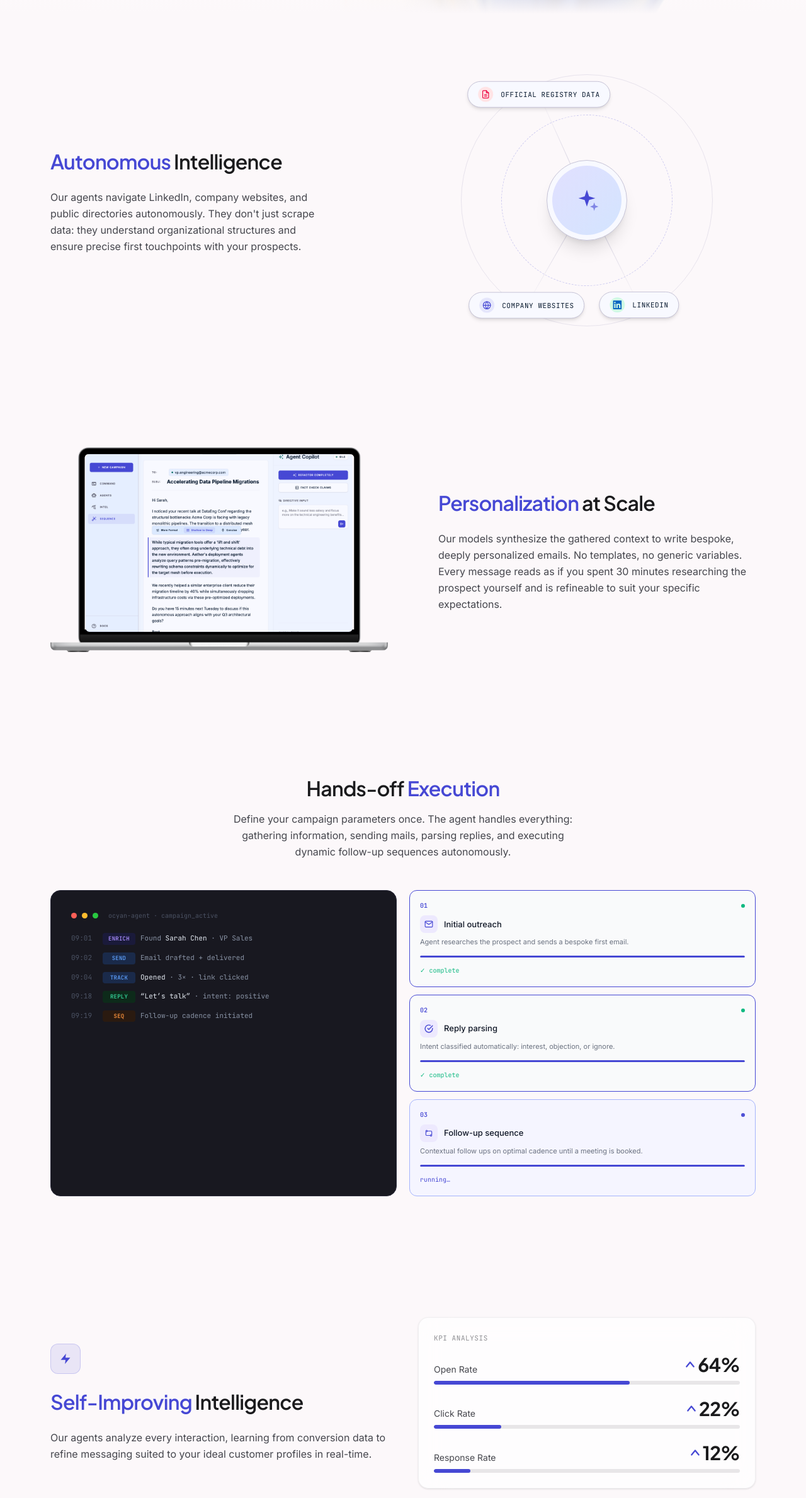
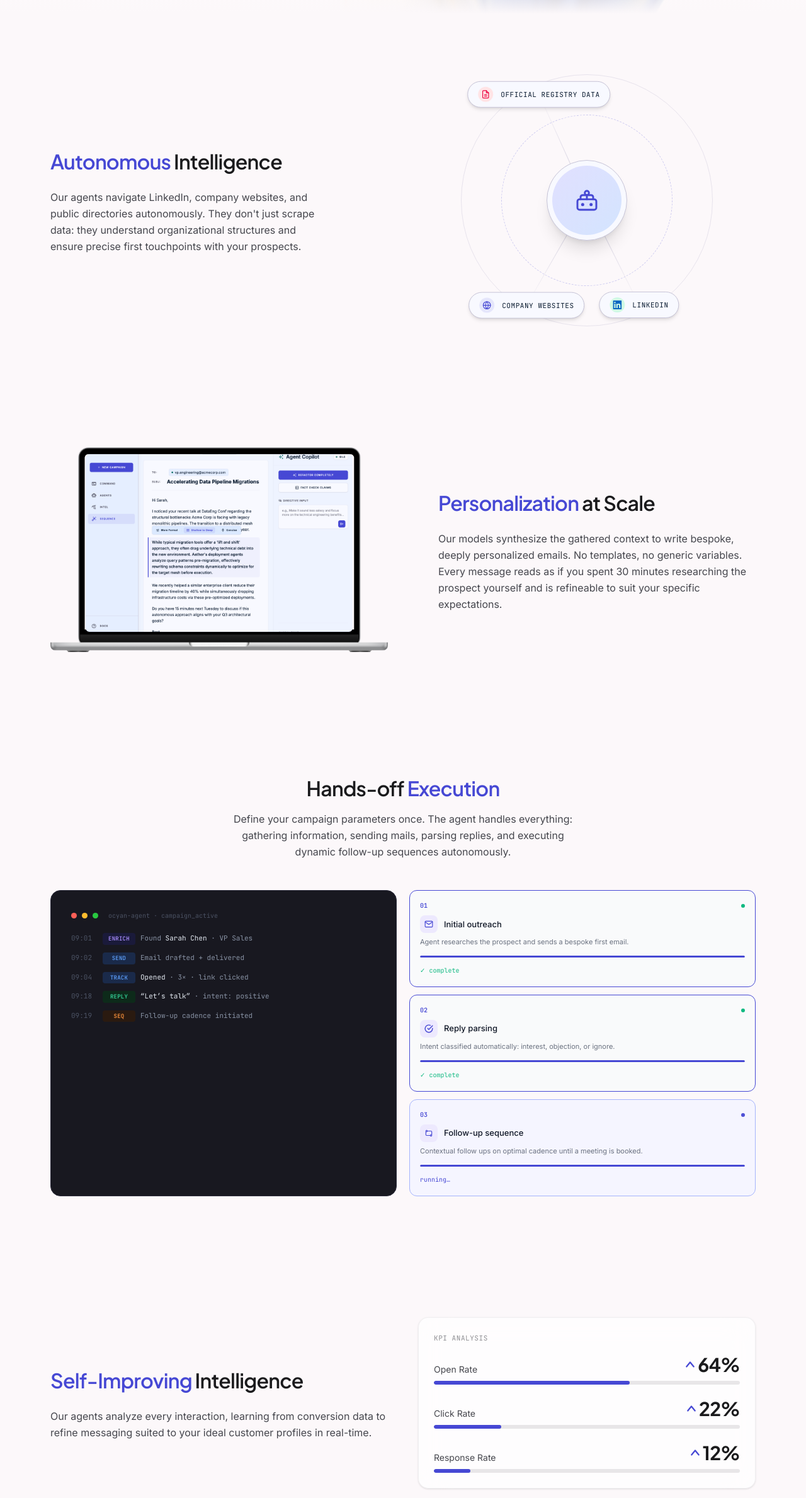
Before and after one commit to Shisir-Rijal/OCYAN, a Next.js app: page / in a window 1280 px wide. Shown: the part 778-3156 px from the top of the page at 63% size. Built offline with nearby package versions, Linux system fonts and the light colour scheme.

Commit message:
remove icon

```diff
--- a/src/app/icons.tsx
+++ b/src/app/icons.tsx
@@ -61,6 +61,17 @@ export const LightningIcon = (p: IconProps) => (
   </svg>
 );
 
+export const BotIcon = (p: IconProps) => (
+  <svg viewBox="0 0 24 24" fill="none" stroke="currentColor" strokeWidth="1.75" strokeLinecap="round" strokeLinejoin="round" {...p}>
+    <rect x="3" y="11" width="18" height="10" rx="2" />
+    <circle cx="12" cy="5" r="2" />
+    <path d="M12 7v4" />
+    <line x1="8" y1="16" x2="8" y2="16" strokeWidth="3" />
+    <line x1="16" y1="16" x2="16" y2="16" strokeWidth="3" />
+    <path d="M6 11V9a2 2 0 0 1 2-2h8a2 2 0 0 1 2 2v2" />
+  </svg>
+);
+
 export const ArrowRightIcon = (p: IconProps) => (
   <svg viewBox="0 0 24 24" fill="none" stroke="currentColor" strokeWidth="2" strokeLinecap="round" strokeLinejoin="round" {...p}>
     <line x1="5" y1="12" x2="19" y2="12" />
--- a/src/app/orbital-graphic.tsx
+++ b/src/app/orbital-graphic.tsx
@@ -1,7 +1,7 @@
 "use client";
 
 import { motion } from "motion/react";
-import { LinkedInIcon, FileIcon, GlobeIcon, SparkleIcon } from "./icons";
+import { LinkedInIcon, FileIcon, GlobeIcon, BotIcon } from "./icons";
 import type { ComponentType, SVGProps } from "react";
 
 const ORBIT_DURATION = 22; // seconds per full revolution
@@ -155,7 +155,7 @@ export function OrbitalGraphic() {
           className="absolute inset-2 rounded-full"
           style={{ background: "linear-gradient(135deg,#e1e0ff 0%,#d3e4fe 100%)" }}
         />
-        <SparkleIcon className="relative z-10 h-10 w-10 text-accent" />
+        <BotIcon className="relative z-10 h-10 w-10 text-accent" />
       </div>
       </div>
     </div>
--- a/src/app/page.tsx
+++ b/src/app/page.tsx
@@ -240,9 +240,6 @@ function SelfImprovingSection() {
     <section className="mx-auto max-w-[1280px] px-6 py-16 sm:py-20 lg:px-20 lg:py-24">
       <div className="grid grid-cols-1 items-center gap-10 lg:grid-cols-2 lg:gap-12">
         <div className="flex flex-col gap-4 lg:gap-5">
-          <div className="flex h-12 w-12 items-center justify-center rounded-xl border border-accent/20 bg-accent/10">
-            <LightningIcon className="h-5 w-5 text-accent" />
-          </div>
           <h2 className="font-display text-[26px] font-semibold tracking-tight text-ink sm:text-[32px]">
             <span className="text-accent">Self-Improving</span> Intelligence
           </h2>
```
Also changed, not shown: 1 other file (tests, documents, lock files or other folders).
